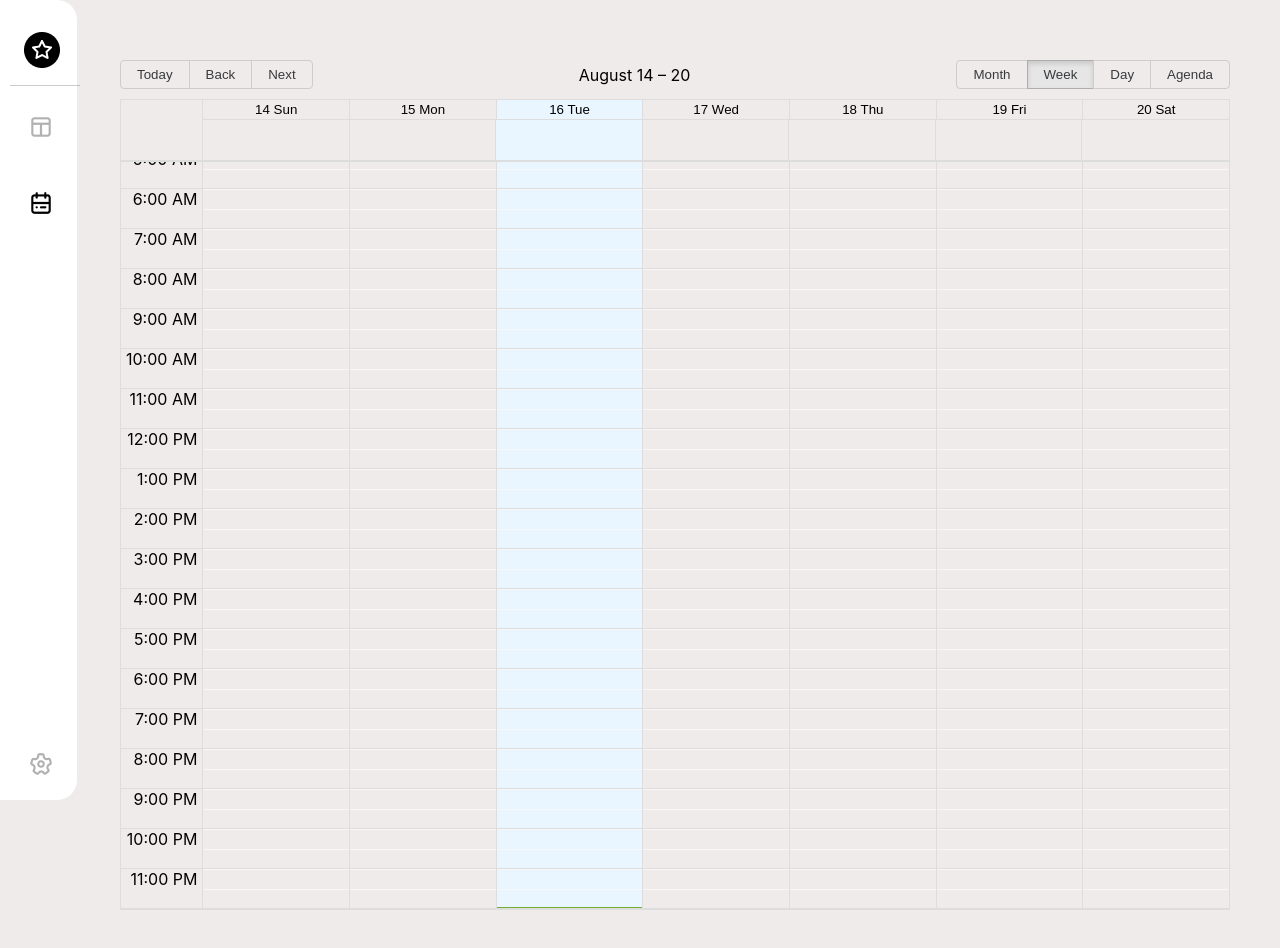
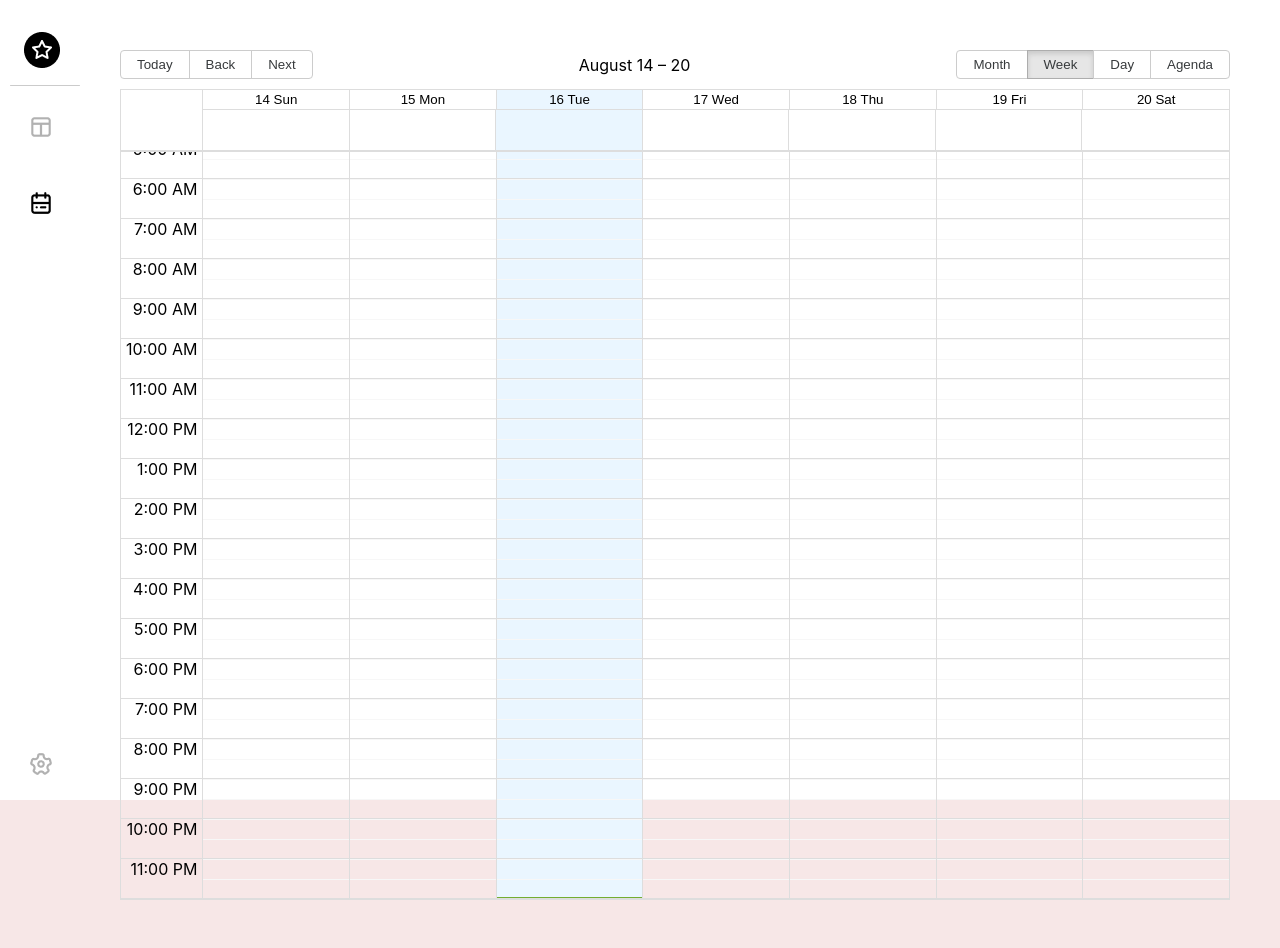
Before and after one commit to bangiyev/MeetPlus, a React (Create React App) app in the folder client/: page /schedule in a window 1280 px wide. Shown: the top 948 px of the page. After the commit the page ends 900 px from the top, so only its background shows below. Built offline with nearby package versions, Linux system fonts and the light colour scheme; no server answers; sample sign-in values are in the browser's storage.

Commit message:
styling changes on schedule

```diff
--- a/client/public/index.html
+++ b/client/public/index.html
@@ -27,7 +27,7 @@
     -->
     <title>React App</title>
   </head>
-  <body style="background-color: #f0ebeb;" >
+  <body style="background-color: #f7e7e7;" >
     <noscript>You need to enable JavaScript to run this app.</noscript>
     <div id="root"></div>
     <!--
--- a/client/src/pages/Schedule.js
+++ b/client/src/pages/Schedule.js
@@ -12,10 +12,10 @@ import format from "date-fns/format";
 import parse from "date-fns/parse";
 import startOfWeek from "date-fns/startOfWeek";
 import getDay from "date-fns/getDay";
-import NavBar from "../components/NavBar";
 import "react-big-calendar/lib/css/react-big-calendar.css";
 import emailjs from "@emailjs/browser";
 import Menu from "../components/Menu";
+import "./ScheduleStyles.css";
 
 const locales = {
   "en-US": require("date-fns/locale/en-US"),
@@ -142,10 +142,6 @@ export default function Schedule() {
     <Fragment>
       {/* <NavBar /> */}
       <Menu />
-      {/* <strong>
-        Click an event to see more info, or drag the mouse over the calendar to
-        select a date/time range.
-      </strong> */}
 
       <div className="blank">
         <Calendar
@@ -161,7 +157,7 @@ export default function Schedule() {
             height: 850,
             margin: "50px",
             "margin-left": "120px",
-            "margin-top": "60px",
+            "margin-top": "50px",
           }}
         />
       </div>
--- /dev/null
+++ b/client/src/pages/ScheduleStyles.css
@@ -0,0 +1,6 @@
+.blank{
+    display: flex;
+    flex-direction: column;
+    background-color: white;
+    height: 100vh;
+}
```
